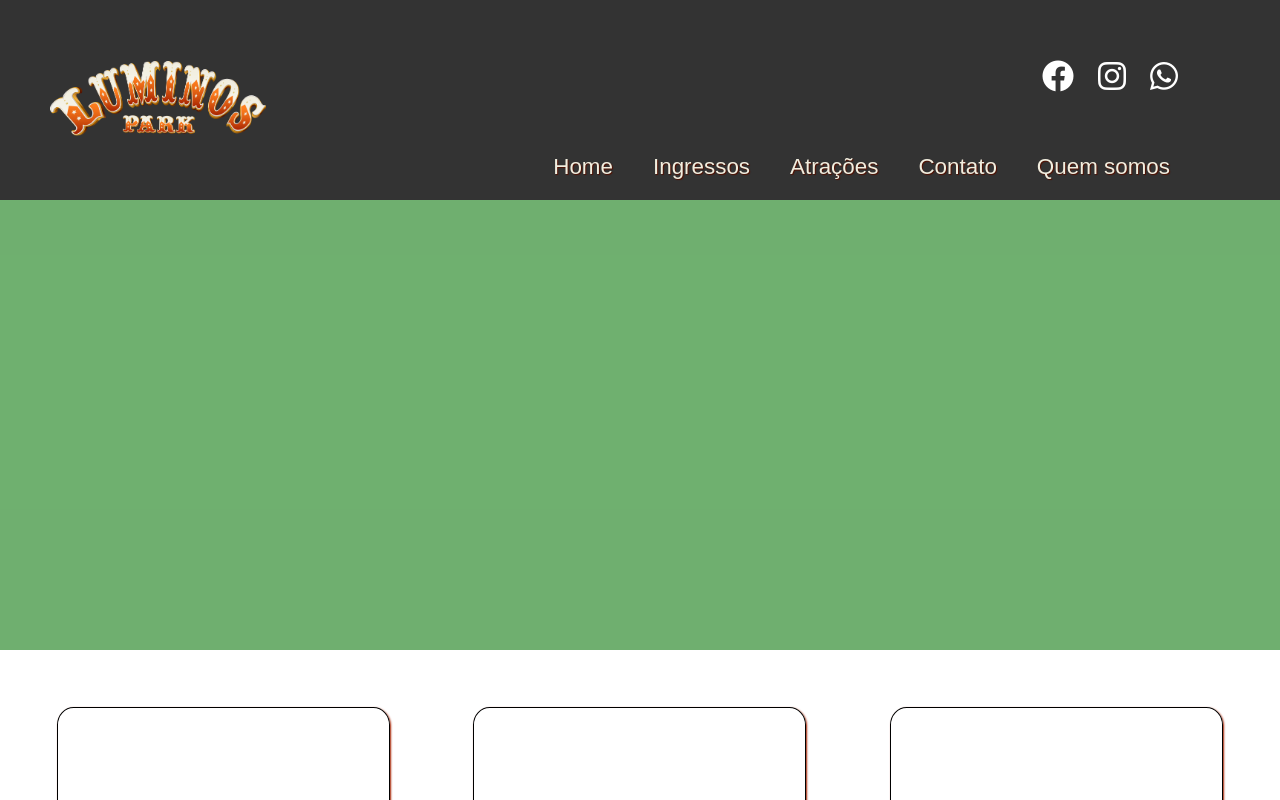
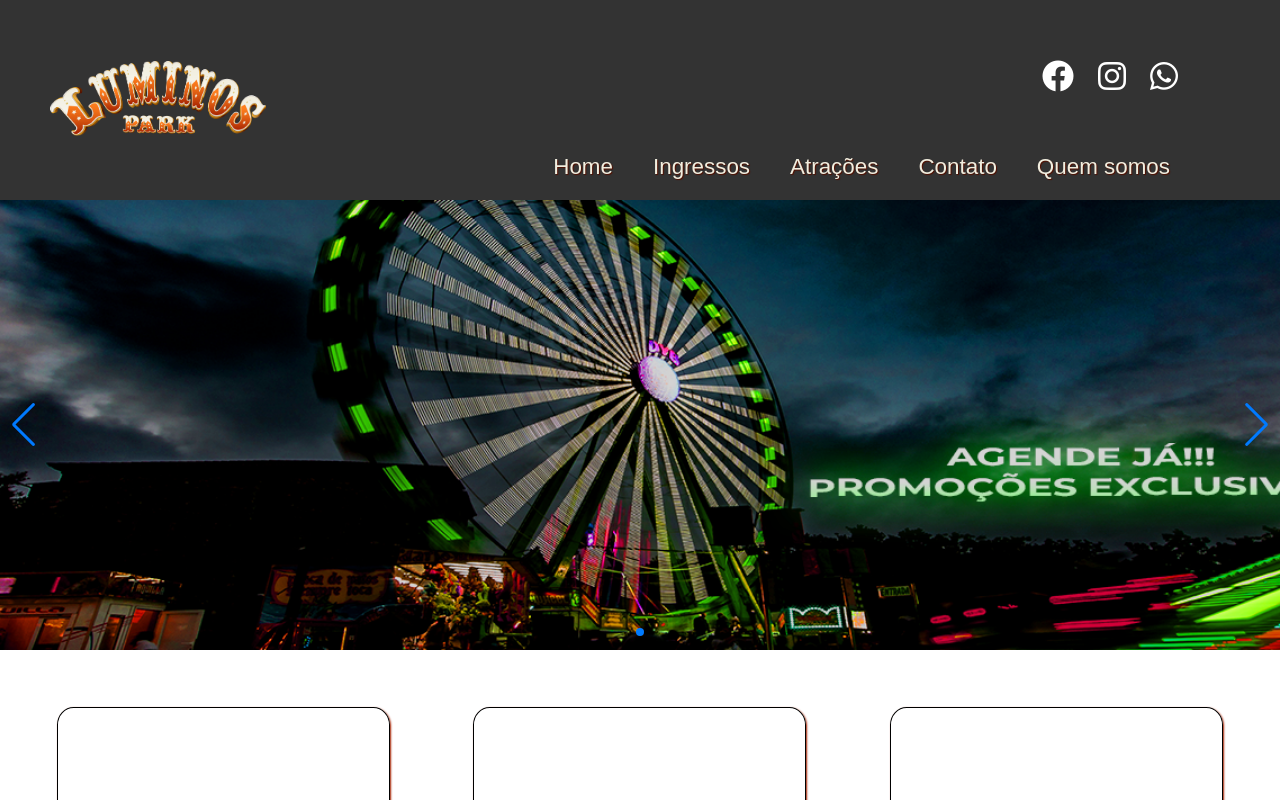
Before and after one commit to WBorg/Luminus-park, a React (Create React App) app: page / in a window 1280 px wide. Shown: the top 800 px of the page. Built offline with nearby package versions, Linux system fonts and the light colour scheme.

Commit message:
SliderShow rodando na home

```diff
--- a/src/components/Main/Main.jsx
+++ b/src/components/Main/Main.jsx
@@ -1,5 +1,6 @@
 import React from 'react';
 import mainCss from 'components/Main/main.module.css';
+import SlideShow from '../Slider/Slider';
 
 
 
@@ -12,7 +13,7 @@ function Main() {
             <main>
 
                  <div className={mainCss.banner}>
-
+                    <SlideShow/>
                  </div>
                 <div className={mainCss.box}>
                     <section className={mainCss.sectionHome}></section>
--- /dev/null
+++ b/src/components/Slider/Slider.jsx
@@ -0,0 +1,45 @@
+import React from 'react';
+import { Swiper, SwiperSlide } from "swiper/react";
+import foto1 from '../../img/img1.png';
+import foto2 from '../../img/img2.png';
+import foto3 from '../../img/img3.png';
+
+
+
+
+// Import Swiper styles
+import "swiper/css";
+import "swiper/css/pagination";
+import "swiper/css/navigation";
+
+import "./slider.css";
+
+// import required modules
+import { Autoplay, Pagination, Navigation } from "swiper";
+function SlideShow() {
+  return (
+    <>
+      <Swiper
+        spaceBetween={30}
+        centeredSlides={true}
+        autoplay={{
+          delay: 4000,
+          disableOnInteraction: false,
+        }}
+        pagination={{
+          clickable: true,
+
+        }}
+        navigation={true}
+        modules={[Autoplay, Pagination, Navigation]}
+        className="mySwiper"
+      >
+        <SwiperSlide><img src={foto1} alt="Imagem 1" /></SwiperSlide>
+        <SwiperSlide><img src={foto2} alt="Imagem 2" /></SwiperSlide>
+        <SwiperSlide><img src={foto3} alt="Imagem 3" /></SwiperSlide>
+
+      </Swiper>
+    </>
+  );
+}
+export default SlideShow;
--- /dev/null
+++ b/src/components/Slider/slider.css
@@ -0,0 +1,31 @@
+.swiper {
+  width: 100%;
+  height: 100%;
+}
+
+.swiper-slide {
+  text-align: center;
+  font-size: 18px;
+  background: #fff;
+
+  /* Center slide text vertically */
+  display: -webkit-box;
+  display: -ms-flexbox;
+  display: -webkit-flex;
+  display: flex;
+  -webkit-box-pack: center;
+  -ms-flex-pack: center;
+  -webkit-justify-content: center;
+  justify-content: center;
+  -webkit-box-align: center;
+  -ms-flex-align: center;
+  -webkit-align-items: center;
+  align-items: center;
+}
+
+.swiper-slide img {
+  display: block;
+  width: 100%;
+  height: 100%;
+  object-fit: cover;
+}
```
